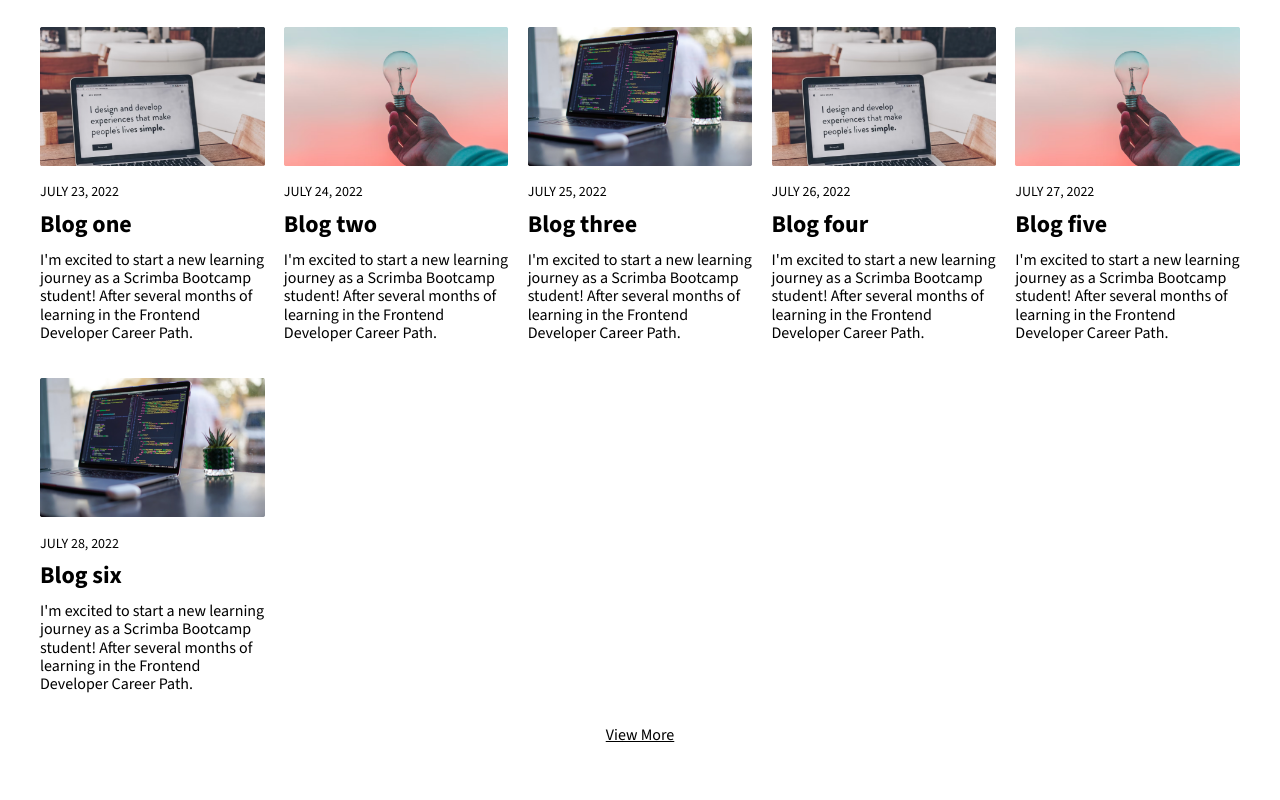
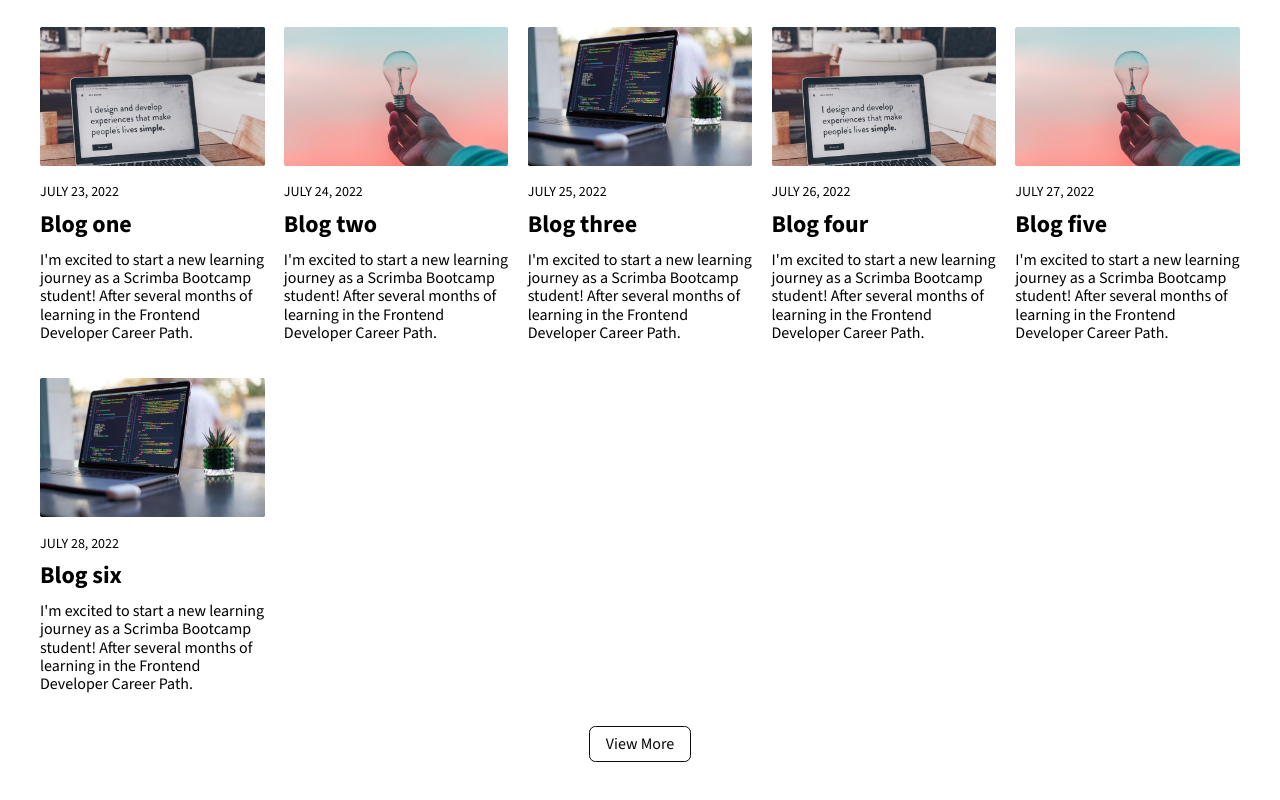
Before and after one commit to MannyPachano/Learning-Journal---Manny, a website built with Vite: page index.html in a window 1280 px wide. Shown: the part 505-1305 px from the top of the page. Built offline with nearby package versions, Linux system fonts and the light colour scheme.

Commit message:
updated view more button
removed link, add button css

```diff
--- a/css/style.css
+++ b/css/style.css
@@ -130,13 +130,25 @@ nav ul {
     margin-top: 0;
 }
 
-.view-more {
+.view-more-container {
     text-align: center;
     margin-bottom: 3em;
 }
 
-.view-more a {
-    color: black;
+.view-more-btn {
+    color: #090909;
+    /* font-weight: bold; */
+    background-color: #fff;
+    padding: .5em 1em;
+    border-radius: .4em;
+    border: solid 1px #090909;
+}
+
+.view-more-btn:hover {
+    font-weight: bold;
+    border: solid 1px #090909;
+    box-shadow: 0px 2px 4px #3c3c3c;
+
 }
 
 /* MEDIA QUERIES */
--- a/index.html
+++ b/index.html
@@ -60,8 +60,8 @@
         </section>
         <section class="blog"  id="blog-section">
         </section>
-        <div class="view-more" id="view-more-container">
-            <a href="#" id="view-more-btn">View More</a>
+        <div class="view-more-container" id="view-more-container">
+            <button class="view-more-btn" id="view-more-btn">View More</button>
         </div>
 
         <script src="index.js" type="module"></script>
```
